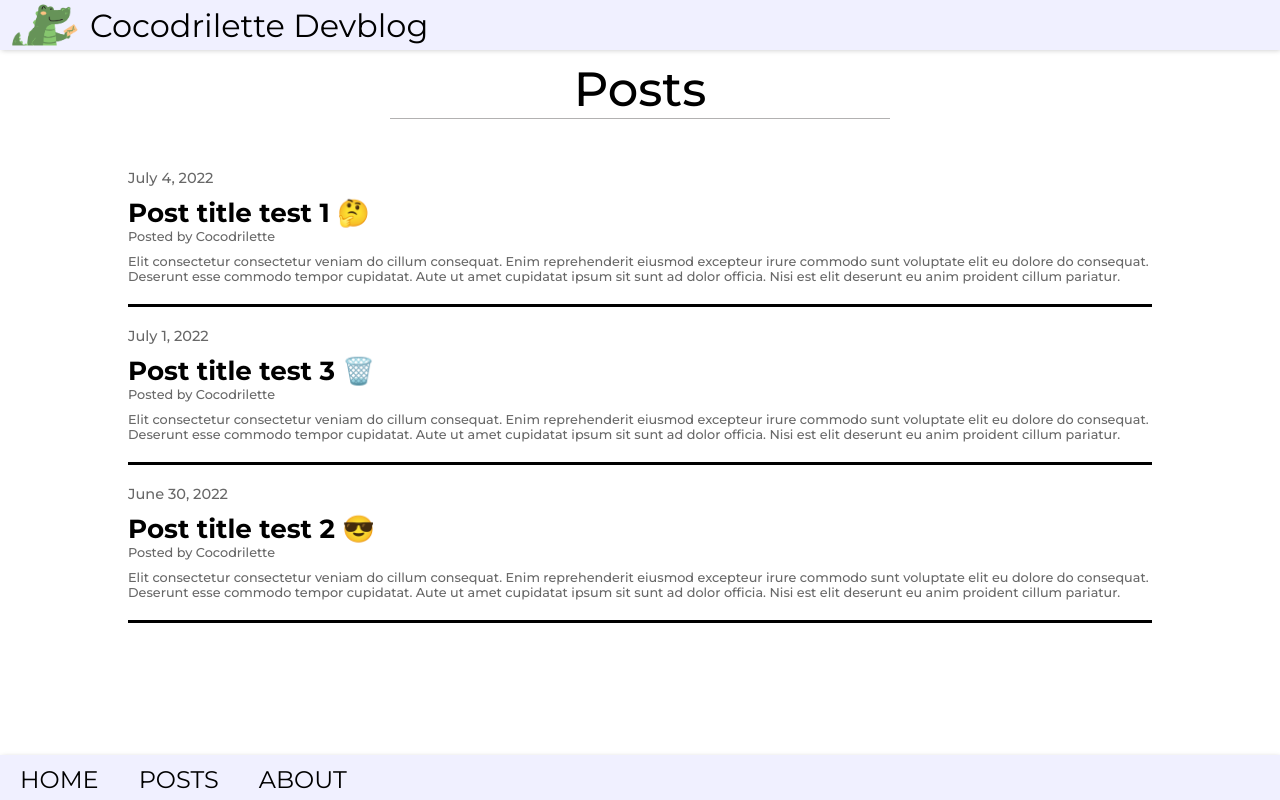
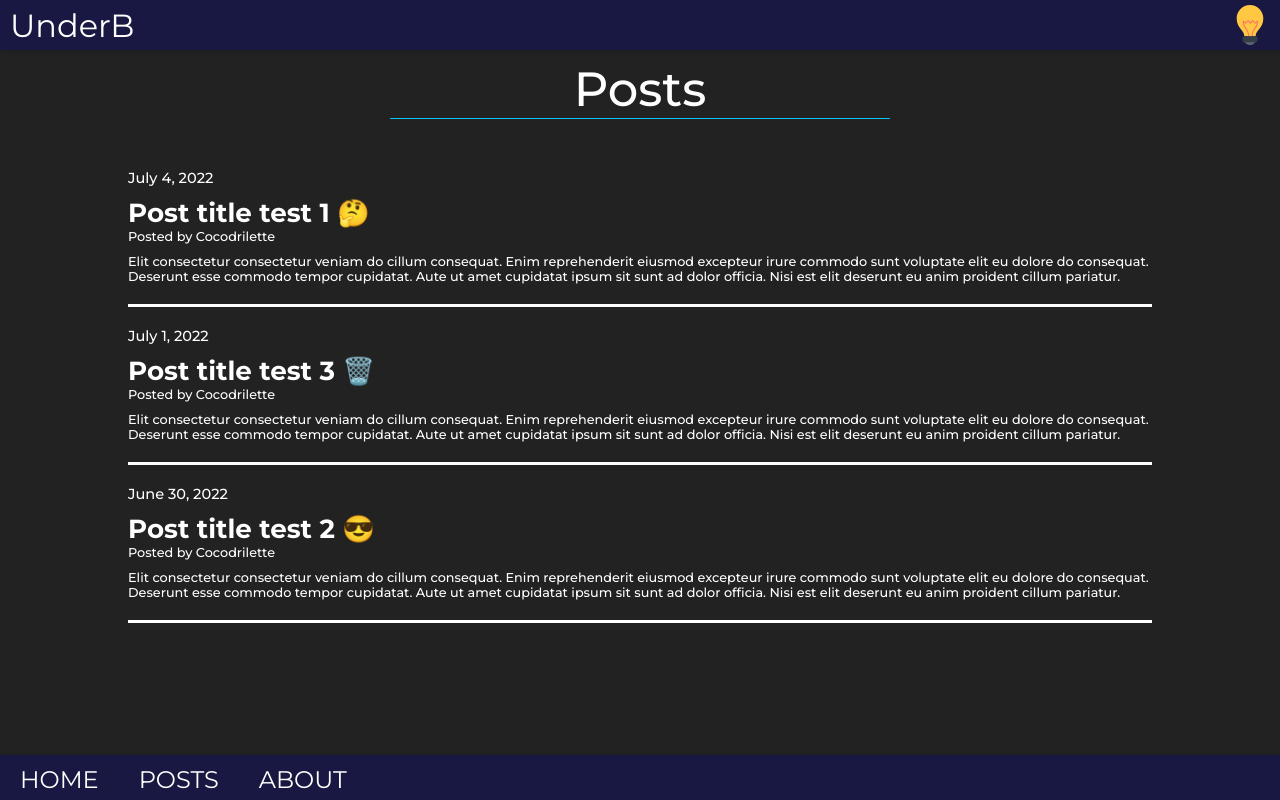
Before and after one commit to Cocodrilette/coco-devblog, a Gatsby site: page /posts in a window 1280 px wide. Built offline with nearby package versions, Linux system fonts and the light colour scheme; Gatsby itself is replaced by a stand-in of ours; some packages are replaced by stand-ins of ours.

Commit message:
dark theme designed and choose the final name

```diff
--- a/components-class-names.txt
+++ b/components-class-names.txt
@@ -41,3 +41,6 @@ nombre del author en la lista <p>
 ---
 descripcion del post en la lista <p>
 	> listPostDescription
+---
+icono de cambio de teme <div>
+	> themeToggle
--- a/gatsby-config.js
+++ b/gatsby-config.js
@@ -1,6 +1,6 @@
 module.exports = {
   siteMetadata: {
-    title: "Cocodrilette Devblog",
+    title: "UnderB",
     author: "Juan Fernando Cogollo Doria",
     siteUrl: `https://www.yourdomain.tld`,
   },
--- a/src/comp-styles/main-style.module.css
+++ b/src/comp-styles/main-style.module.css
@@ -1,4 +1,20 @@
 @import url('https://fonts.googleapis.com/css2?family=Montserrat:ital,wght@0,100;0,200;0,300;0,400;0,500;0,600;0,700;0,800;0,900;1,100;1,200;1,300;1,400;1,500;1,600;1,700;1,800;1,900&display=swap');
+
+:root {
+    --backgroun-color-light: rgb(250, 250, 250);
+    --backgroun-color-dark: rgb(34, 34, 34);
+
+    --secundary-color-light: rgb(250, 250, 255);
+    --secundary-color-dark: rgb(24, 24, 66);
+
+    --font-color-light: rgb(0, 0, 0);
+    --font-color-dark: rgb(255, 255, 255);
+
+    --text-muted-color-light: rgb(140, 140, 140);
+
+    --divider-color-light: var(--text-muted-color-light);
+    --divider-color-dark: rgb(0, 195, 255);
+}
 
 @keyframes appear-from-left {
     0% {
@@ -29,6 +45,37 @@
     }
 }
 
+@keyframes appear-from-right {
+    0% {
+        transform: translateX(100%);
+        opacity: 0;
+    }
+    100% {
+        transform: translateX(0);
+        opacity: 1;
+    }
+}
+
+/* Colorify */
+body{
+    background-color: var(--backgroun-color-dark);
+    color: var(--font-color-dark);
+}
+
+.siteHeader,
+.navbar,
+.navbarItem .navbarLinkText {
+    background-color: var(--secundary-color-dark);
+    color: var(--font-color-dark);
+}
+
+.postDate,
+.listAuthor,
+.listPostDescription {
+    color: var(--text-muted-color-dark);
+}
+
+
 * {
     margin: 0;
     padding: 0;
@@ -38,7 +85,6 @@
 body {
     height: 100%;
     margin-bottom: 45px;
-    background-color: #fff;
 
 }
 
@@ -46,23 +92,34 @@ body {
     position: fixed;
     display: flex;
     align-items: center;
-    gap: 10px;
+    justify-content: space-between;
     top: 0;
     left: 0;
     z-index: 2;
     width: 100%;
     height: 50px;
     padding: 20px 10px;
-    background-color: #f0f0ff;
     box-shadow: 0.5px 0.5px 5px rgba(0, 0, 0, 0.2);
     font-size: 2em;
+    /* animation: appear-from-top 300ms ease-in-out; */
+}
 
-    /* animation: appear-from-top 300ms ease-in-out; */
+.siteHeader > div {
+    display: flex;
+    align-items: center;
+    gap: 20px;
 }
 
 .headerLogo {
     height: 70px;
     width: 70px;
+}
+
+.themeToggle {
+    height: 40px;
+    width: 40px;
+
+    animation: appear-from-right 500ms ease-in-out;
 }
 
 .mainContainer {
@@ -78,7 +135,7 @@ body {
     font-size: 3em;
     font-weight: 500;
     text-transform: capitalize;
-    border-bottom: 1px solid #b2b1b1;
+    border-bottom: 1px solid var(--divider-color-dark);
 
     animation: appear-from-left 250ms ease-in-out;
 }
@@ -105,7 +162,7 @@ body {
 .postArticle {
     height: auto;
     margin-bottom: 20px;
-    border-bottom: 3px solid black;
+    border-bottom: 3px solid var(--font-color-dark);
     animation: appear-from-left 350ms ease-in-out;
 
 }
@@ -123,7 +180,6 @@ body {
     font-size: 0.65em;
     font-weight: 500;
     margin-right: 10px;
-    color: #686868;
 }
 
 .postInfo {
@@ -137,14 +193,12 @@ body {
     font-size: 0.8em;
     font-weight: 500;
     margin-bottom: 10px;
-    color: #686868;
 }
 
 .listPostDescription {
     font-size: 0.8em;
     font-weight: 500;
     margin-bottom: 10px;
-    color: #686868;
 }
 
 .navbar {
@@ -158,7 +212,6 @@ body {
     width: 100%;
     height: 45px;
 
-    background-color: #f0f0ff;
     box-shadow: 0.5px 0.5px 5px rgba(0, 0, 0, 0.2);
 
     /* animation: appear-from-bottom 300ms ease-in-out; */
@@ -174,7 +227,6 @@ body {
 
 .navbarItem .navbarLinkText {
     text-decoration: none;
-    color: black;
 }
 
 @media screen and (min-width: 1400px) {
@@ -194,6 +246,10 @@ body {
     .headerLogo {
         height: 50px;
         width: 50px;
+    }
+    .themeToggle {
+        height: 30px;
+        width: 30px;
     }
     .mainTitle {
         font-size: 2em;
--- a/src/components/layout.js
+++ b/src/components/layout.js
@@ -4,7 +4,8 @@ import {
   mainContainer,
   mainTitle,
   mainContent,
-  headerLogo
+  headerLogo,
+  themeToggle
 } from '../comp-styles/main-style.module.css'
 import Navbar from '../components/navbar'
 import { useStaticQuery, graphql } from "gatsby"
@@ -34,14 +35,24 @@ const Layout = ({ pageTitle, children }) => {
     <div className={mainContainer}>
       <title>{pageTitle + " - " + titleData.site.siteMetadata.title}</title>
       <header className={siteHeader}>
-        <StaticImage
-          src='../images/cocodrilette-logo.png'
-          alt='A very cool cyberpunk dude with a very fancy glasses sitting on the floor using a very cool computer'
-          className={headerLogo}
-        >
+        <div>
+          {/* <StaticImage
+            src='../images/cocodrilette-logo.png'
+            alt='A very cool cyberpunk dude with a very fancy glasses sitting on the floor using a very cool computer'
+            className={headerLogo}
+          >
+          </StaticImage> */}
+          {titleData.site.siteMetadata.title}
+        </div>
+        <div>
+          <StaticImage
+            src='../images/light-bulb-svgrepo-com.svg'
+            alt='A very cool cyberpunk dude with a very fancy glasses sitting on the floor using a very cool computer'
+            className={themeToggle}
+          >
 
-        </StaticImage>
-        {titleData.site.siteMetadata.title}
+          </StaticImage>
+        </div>
       </header>
       <main
         className={mainContent}>
```
Also changed, not shown: src/images/light-bulb-svgrepo-com.svg (added), src/images/light_mode.svg (added), src/images/nights_stay.svg (added).
